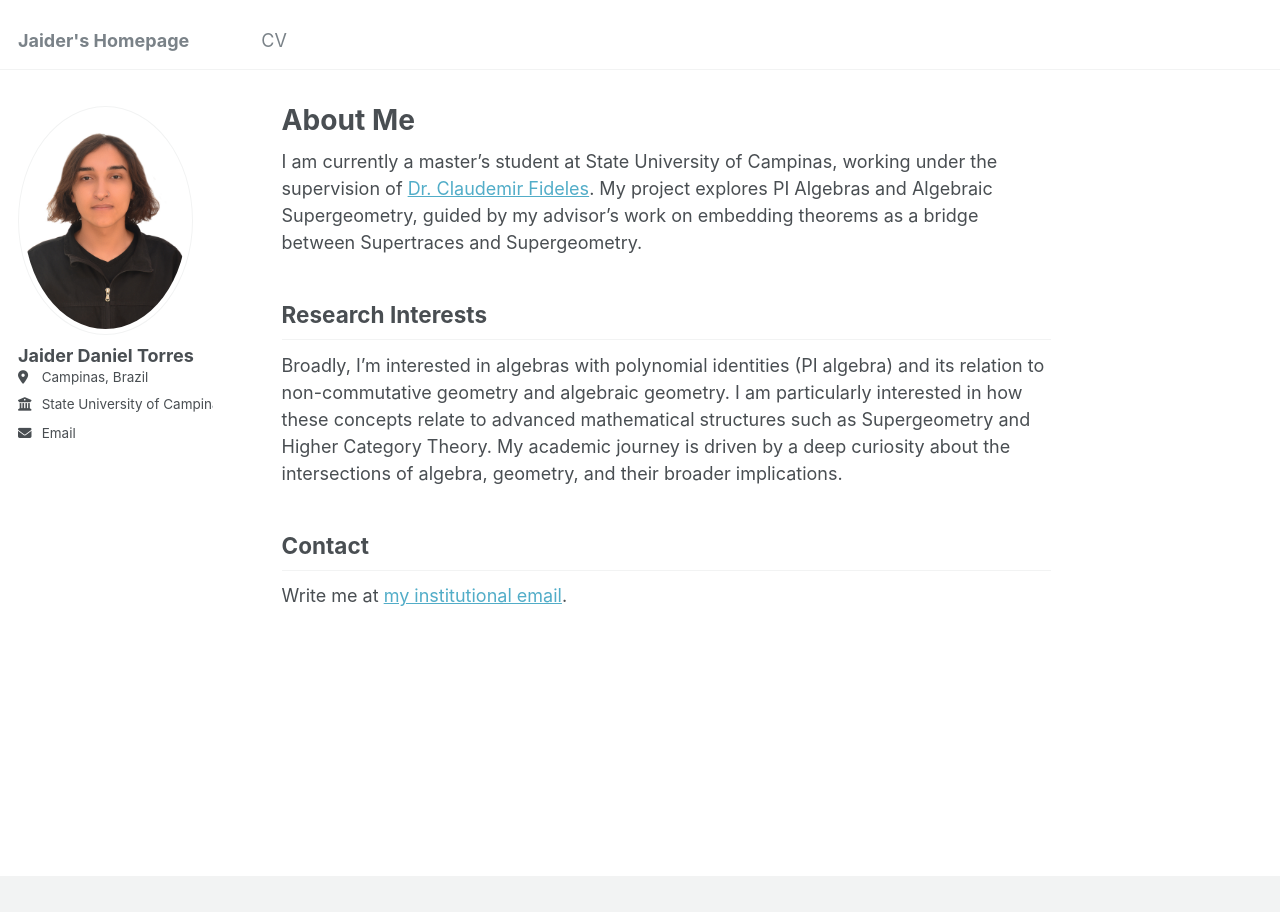
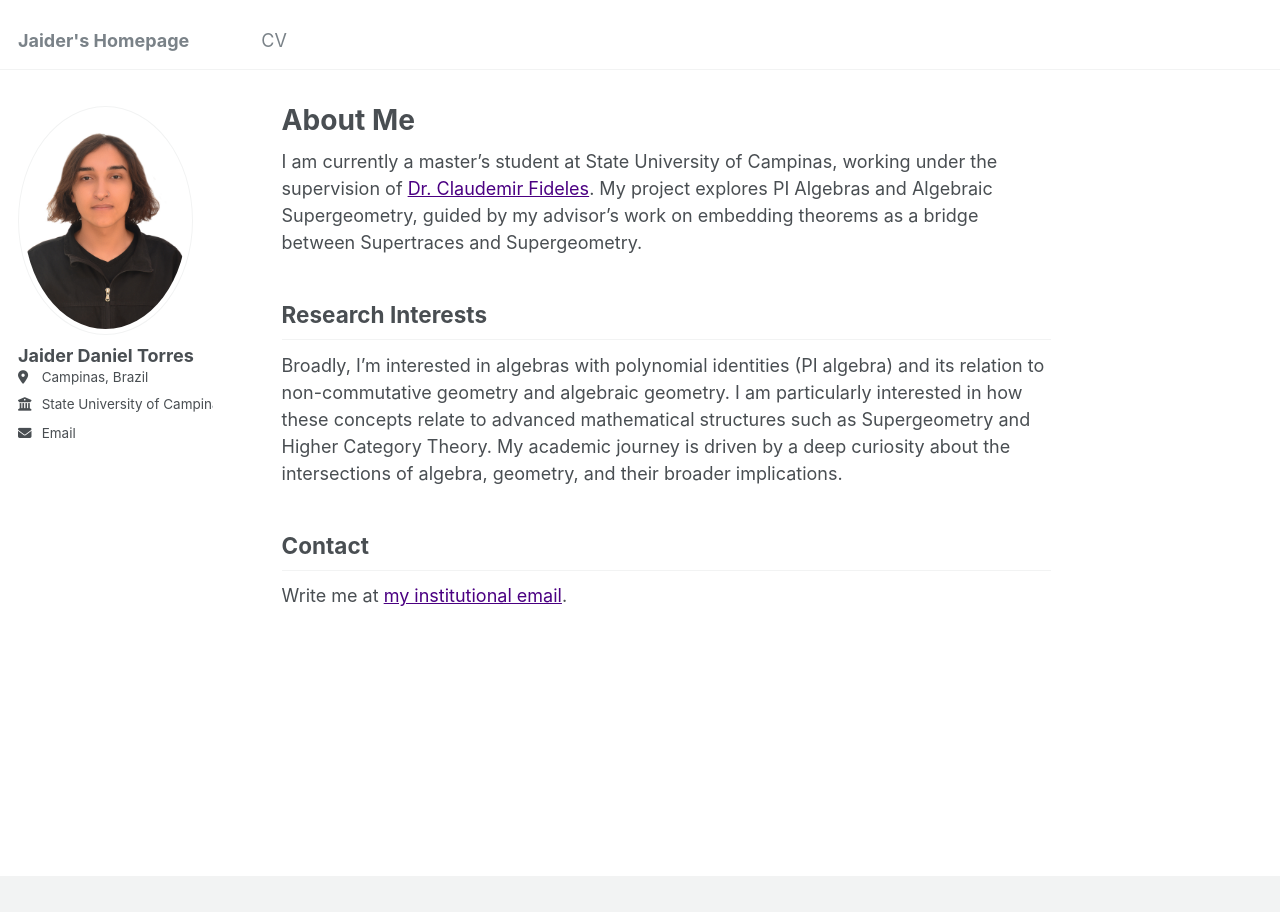
Before and after one commit to jaider-torres/jaider-torres.github.io, a Jekyll site: the page built from _pages/about.md, in a window 1280 px wide. Built offline with Jekyll 4.4.1, drawn with Linux system fonts in a browser that asks for light colours.

Commit message:
Update _page.scss

```diff
--- a/_sass/_page.scss
+++ b/_sass/_page.scss
@@ -49,7 +49,6 @@
 }
 
 .page__content {
-
   h2 {
     padding-bottom: 0.5em;
     border-bottom: 1px solid $border-color;
@@ -74,9 +73,11 @@
 
   a {
     text-decoration: underline;
+    color: #4b0082; // Change link color
 
     &:hover {
       text-decoration: underline;
+      color: #3b0072; // Darker on hover
 
       img {
         box-shadow: 0 0 10px rgba(#000, 0.25);
@@ -220,7 +221,6 @@
   text-transform: uppercase;
 }
 
-
 /*
    Page meta
    ========================================================================== */
@@ -245,7 +245,6 @@
   font-size: $type-size-6;
   text-transform: uppercase;
 }
-
 
 /*
    Page taxonomy
@@ -275,7 +274,6 @@
     color: $link-color-hover;
   }
 }
-
 
 /*
    Comments
@@ -372,7 +370,6 @@
   }
 }
 
-
 /*
    Related
    ========================================================================== */
```
